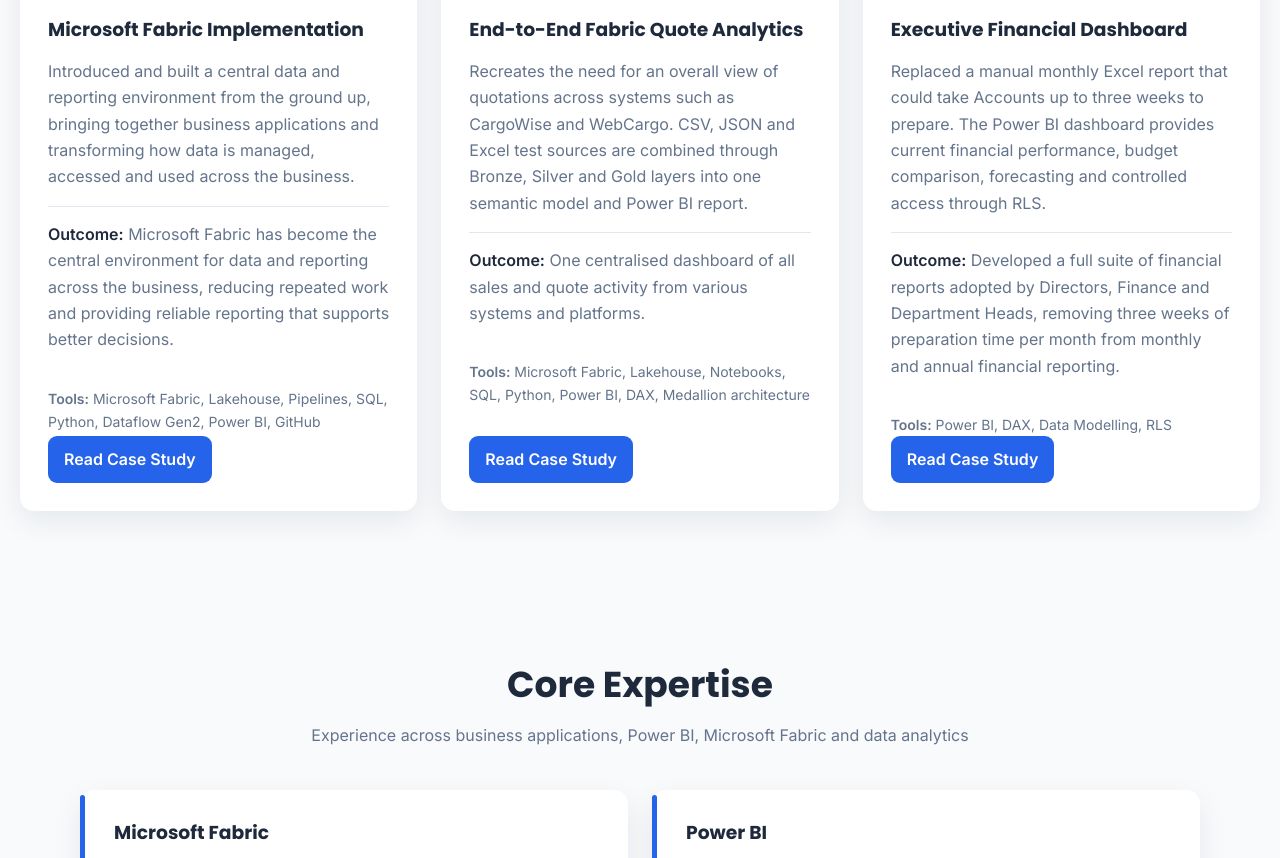
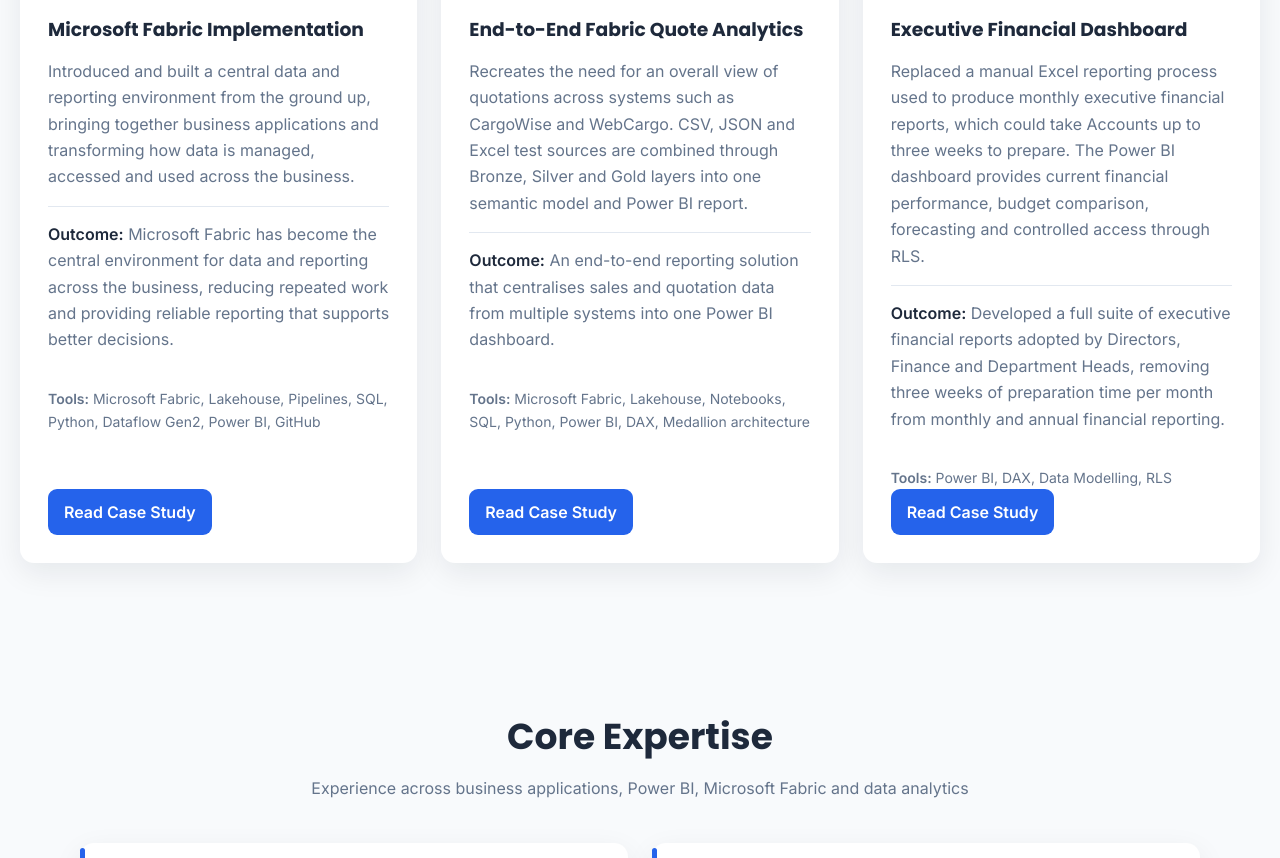
Before and after one commit to Jches2002/Portfolio, a plain HTML site: page index.html in a window 1280 px wide. Shown: the part 1030-1888 px from the top of the page. Drawn offline with Linux system fonts and the light colour scheme.

Commit message:
Update project descriptions and outcomes in index.html

```diff
--- a/index.html
+++ b/index.html
@@ -50,7 +50,7 @@
                     <div class="project-visual"><img alt="End-to-End Fabric Quote Analytics dashboard" src="fabric-quote-analytics.png"></div>
                     <h3>End-to-End Fabric Quote Analytics</h3>
                     <p>Recreates the need for an overall view of quotations across systems such as CargoWise and WebCargo. CSV, JSON and Excel test sources are combined through Bronze, Silver and Gold layers into one semantic model and Power BI report.</p>
-                    <p class="project-outcome"><strong>Outcome:</strong> One centralised dashboard of all sales and quote activity from various systems and platforms.</p>
+                    <p class="project-outcome"><strong>Outcome:</strong> An end-to-end reporting solution that centralises sales and quotation data from multiple systems into one Power BI dashboard.</p>
                     <p class="tools"><strong>Tools:</strong> Microsoft Fabric, Lakehouse, Notebooks, SQL, Python, Power BI, DAX, Medallion architecture</p>
                     <a class="btn small" href="project-fabric.html">Read Case Study</a>
                 </article>
@@ -58,8 +58,8 @@
                 <article class="card project-card">
                     <div class="project-visual"><img alt="Executive Financial Dashboard" src="executive-financial-dashboard.png"></div>
                     <h3>Executive Financial Dashboard</h3>
-                    <p>Replaced a manual monthly Excel report that could take Accounts up to three weeks to prepare. The Power BI dashboard provides current financial performance, budget comparison, forecasting and controlled access through RLS.</p>
-                    <p class="project-outcome"><strong>Outcome:</strong> Developed a full suite of financial reports adopted by Directors, Finance and Department Heads, removing three weeks of preparation time per month from monthly and annual financial reporting.</p>
+                    <p>Replaced a manual Excel reporting process used to produce monthly executive financial reports, which could take Accounts up to three weeks to prepare. The Power BI dashboard provides current financial performance, budget comparison, forecasting and controlled access through RLS.</p>
+                    <p class="project-outcome"><strong>Outcome:</strong> Developed a full suite of executive financial reports adopted by Directors, Finance and Department Heads, removing three weeks of preparation time per month from monthly and annual financial reporting.</p>
                     <p class="tools"><strong>Tools:</strong> Power BI, DAX, Data Modelling, RLS</p>
                     <a class="btn small" href="project-financial.html">Read Case Study</a>
                 </article>
```
